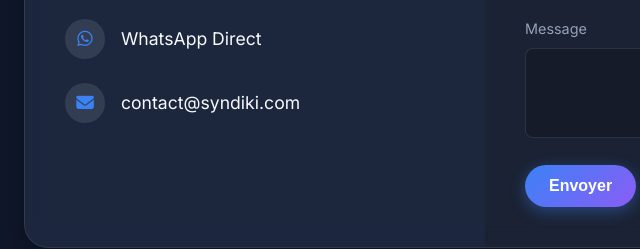
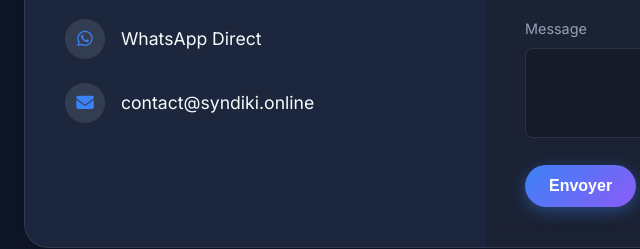
Before and after one commit to DreamaniaCode/syndiki, a plain HTML site: page index.html in a window 1280 px wide. Shown: the part 6012-6261 px from the top of the page, 40-680 px from the left. Drawn offline with Linux system fonts and the light colour scheme.

Commit message:
Update contact email from syndiki.com to syndiki.online

```diff
--- a/index.html
+++ b/index.html
@@ -419,7 +419,7 @@
                     </div>
                     <div class="contact-item">
                         <i class="fa-solid fa-envelope"></i>
-                        <span>contact@syndiki.com</span>
+                        <span>contact@syndiki.online</span>
                     </div>
                 </div>
 
```
